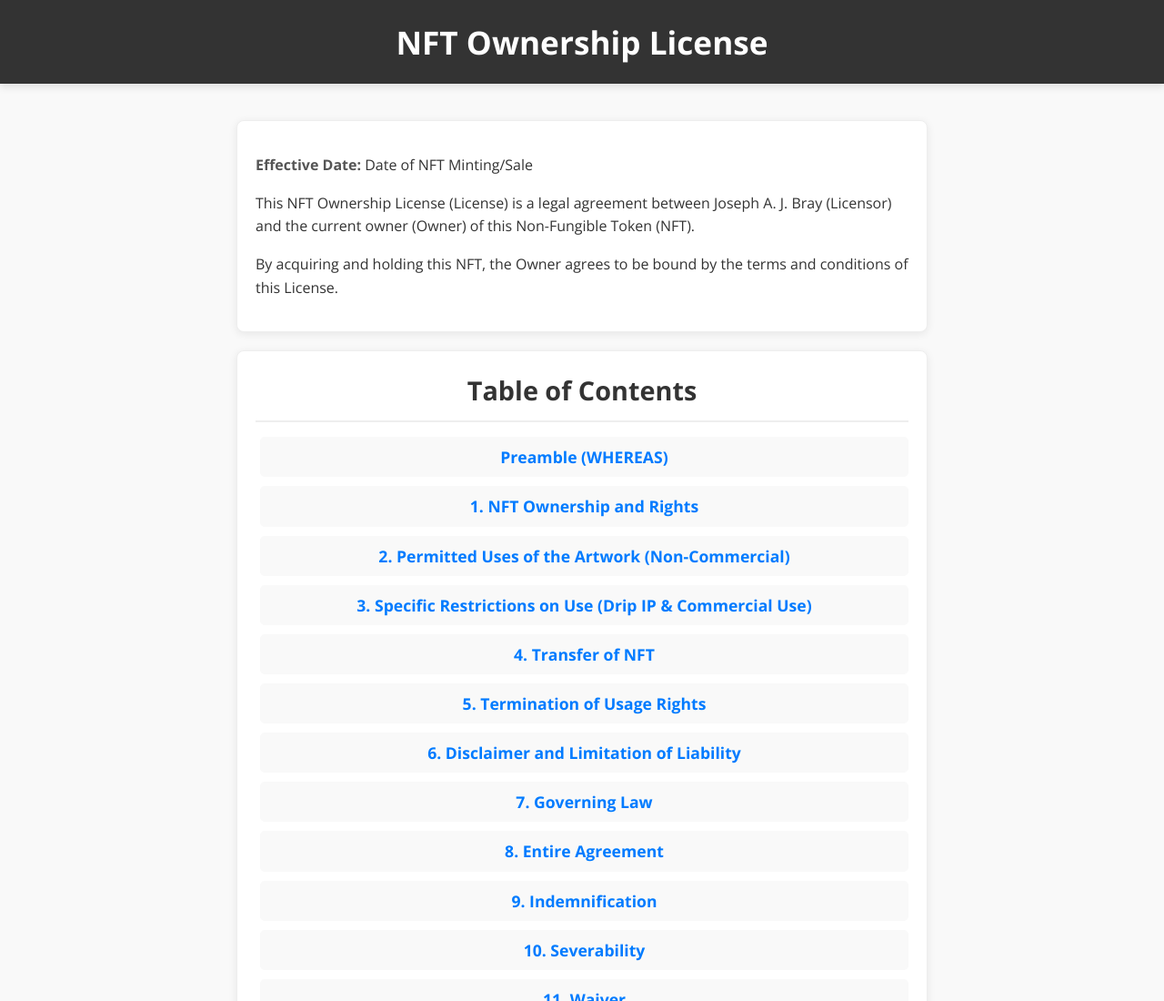
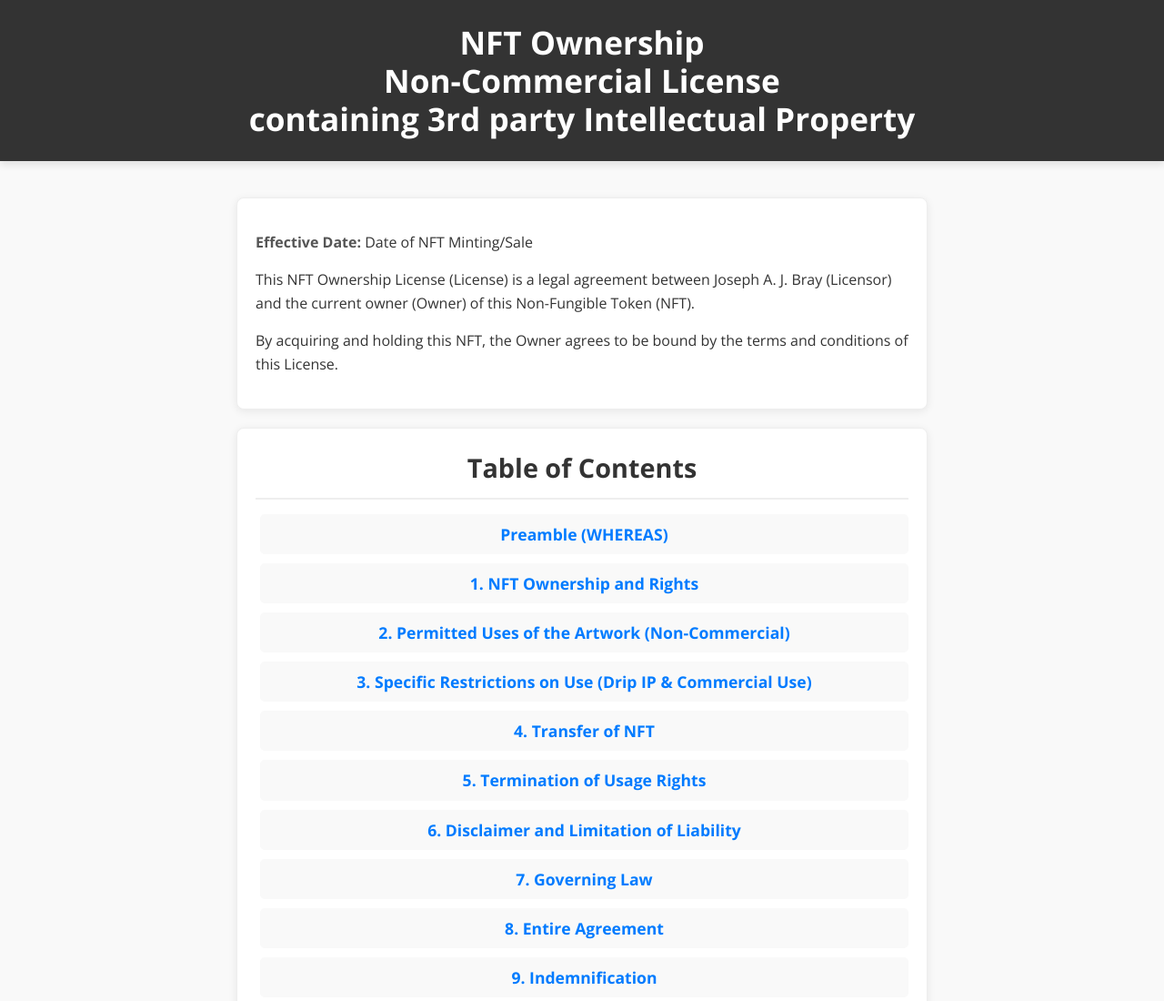
Before and after one commit to StaplezStudio/Staplez.github.io, a plain HTML site: page index.html in a window 1280 px wide. Shown: the top 1100 px of the page at 91% size. Drawn offline with nearby package versions, Linux system fonts and the light colour scheme.

Commit message:
Update index.html

```diff
--- a/index.html
+++ b/index.html
@@ -173,7 +173,7 @@
 </head>
 <body>
     <header>
-        <h1>NFT Ownership License</h1>
+        <h1>NFT Ownership<br>Non-Commercial License<br> containing 3rd party Intellectual Property </h1>
     </header>
 
     <div class="container">
```
